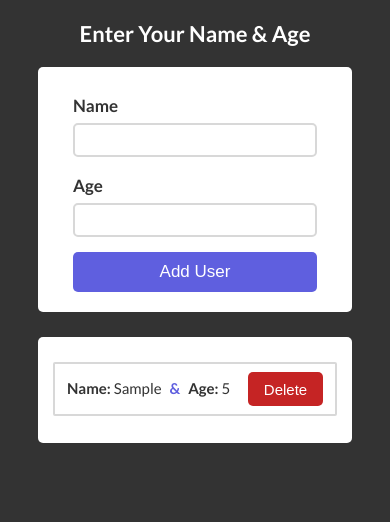
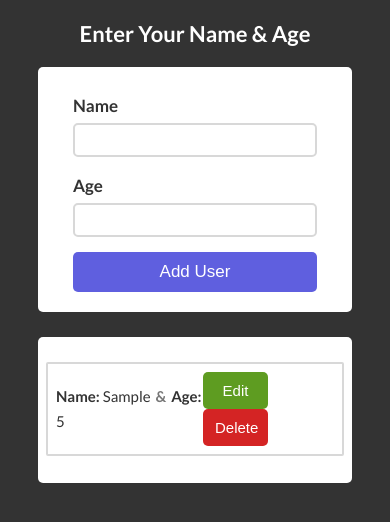
Before and after one commit to jawad-ul-hassan/CRUD-React-App, a React (Create React App) app: page / in a window 390 px wide. Both pictures are taken after typing "Sample", "5" into the empty fields and a click on the button "Add User". Shown: the top 522 px of the page. Built offline with nearby package versions, Linux system fonts and the light colour scheme; the HTML template or start-up script is replaced by a standard one.

Commit message:
Edit button added some minor bugs are fixed

```diff
--- a/src/components/UserCard.js
+++ b/src/components/UserCard.js
@@ -10,10 +10,15 @@ const UserCard = props => {
     <div className={styles['user-card']}>
       <p>
         <span>Name:</span> {props.name}{' '}
-        <span style={{ color: 'rgb(95, 95, 223)', padding: '0px 5px' }}>&</span>{' '}
+        <span style={{ color: '#777', padding: '0px 2px' }}>&</span>{' '}
         <span>Age:</span> {props.age}
       </p>
-      <button onClick={deleteCard}>Delete</button>
+      <div>
+        <button className={styles['edit-btn']}>Edit</button>
+        <button className={styles['delete-btn']} onClick={deleteCard}>
+          Delete
+        </button>
+      </div>
     </div>
   );
 };
--- a/src/components/UserCard.module.css
+++ b/src/components/UserCard.module.css
@@ -1,6 +1,6 @@
 .user-card {
   width: 100%;
-  padding: 8px 12px;
+  padding: 8px;
   border: 2px solid #d8d8d8;
   background-color: #fff;
   border-radius: 2px;
@@ -25,12 +25,22 @@
 .user-card button {
   padding: 10px 15px;
   color: #fff;
-  background-color: rgb(197, 36, 36);
   border: 0;
+  width: 100px;
   cursor: pointer;
   border-radius: 5px;
-  width: 85px;
   font-size: 1.6rem;
+  text-align: center;
+}
+
+.edit-btn {
+  background-color: rgb(94, 156, 33);
+  display: inline-block;
+  margin-right: 10px;
+}
+
+.delete-btn {
+  background-color: rgb(212, 36, 36);
 }
 
 @media (max-width: 475px) {
@@ -43,8 +53,10 @@
   }
 
   .user-card button {
-    padding: 8.5px 12px;
-    width: 75px;
+    width: 65px;
+    flex-basis: 65px;
+    padding: 10px 12px;
     font-size: 1.5rem;
+    text-align: center;
   }
 }
--- a/src/components/UserCardList.module.css
+++ b/src/components/UserCardList.module.css
@@ -3,7 +3,7 @@
   color: #333;
   width: 680px;
   margin-bottom: 25px;
-  padding: 25px 15px 15px;
+  padding: 25px 8px 15px;
   border-radius: 5px;
 }
 
--- a/src/components/UserForm.js
+++ b/src/components/UserForm.js
@@ -16,10 +16,9 @@ const UserForm = props => {
     } else {
       props.modalOpenHandler(false);
       props.userInputInfo(name, Number(age));
+      setname('');
+      setAge('');
     }
-
-    setname('');
-    setAge('');
   };
 
   const nameInputHandler = e => {
--- a/src/components/ValidModal.js
+++ b/src/components/ValidModal.js
@@ -20,7 +20,7 @@ const ValidModal = props => {
         }}
       >
         <div className={styles['modal-header']}>
-          <h3>Invalid Input</h3>
+          {!props.ageChecker ? <h3>Invalid Age</h3> : <h3>Invalid Input</h3>}
         </div>
         <div className={styles['modal-body']}>
           {!props.ageChecker ? (
--- a/src/components/ValidModal.module.css
+++ b/src/components/ValidModal.module.css
@@ -11,7 +11,7 @@
 .Modal .modal-header {
   background-color: rgb(95, 95, 223);
   width: 100%;
-  padding: 25px 0px;
+  padding: 15px 0px;
   border-radius: 10px 10px 0px 0px;
 }
 
@@ -24,7 +24,7 @@
 .Modal .modal-body {
   background-color: #fff;
   width: 100%;
-  padding: 15px;
+  padding: 5px 15px;
 }
 
 .Modal .modal-body p {
@@ -60,7 +60,6 @@
   .Modal .modal-body {
     background-color: #fff;
     width: 100%;
-    padding: 12px 10px;
   }
 
   .Modal .modal-body p {
@@ -74,9 +73,6 @@
 }
 
 @media (max-width: 485px) {
-  .Modal .modal-header {
-    padding: 15px 0px;
-  }
   .Modal .modal-header h3 {
     font-size: 2.2rem;
   }
```
